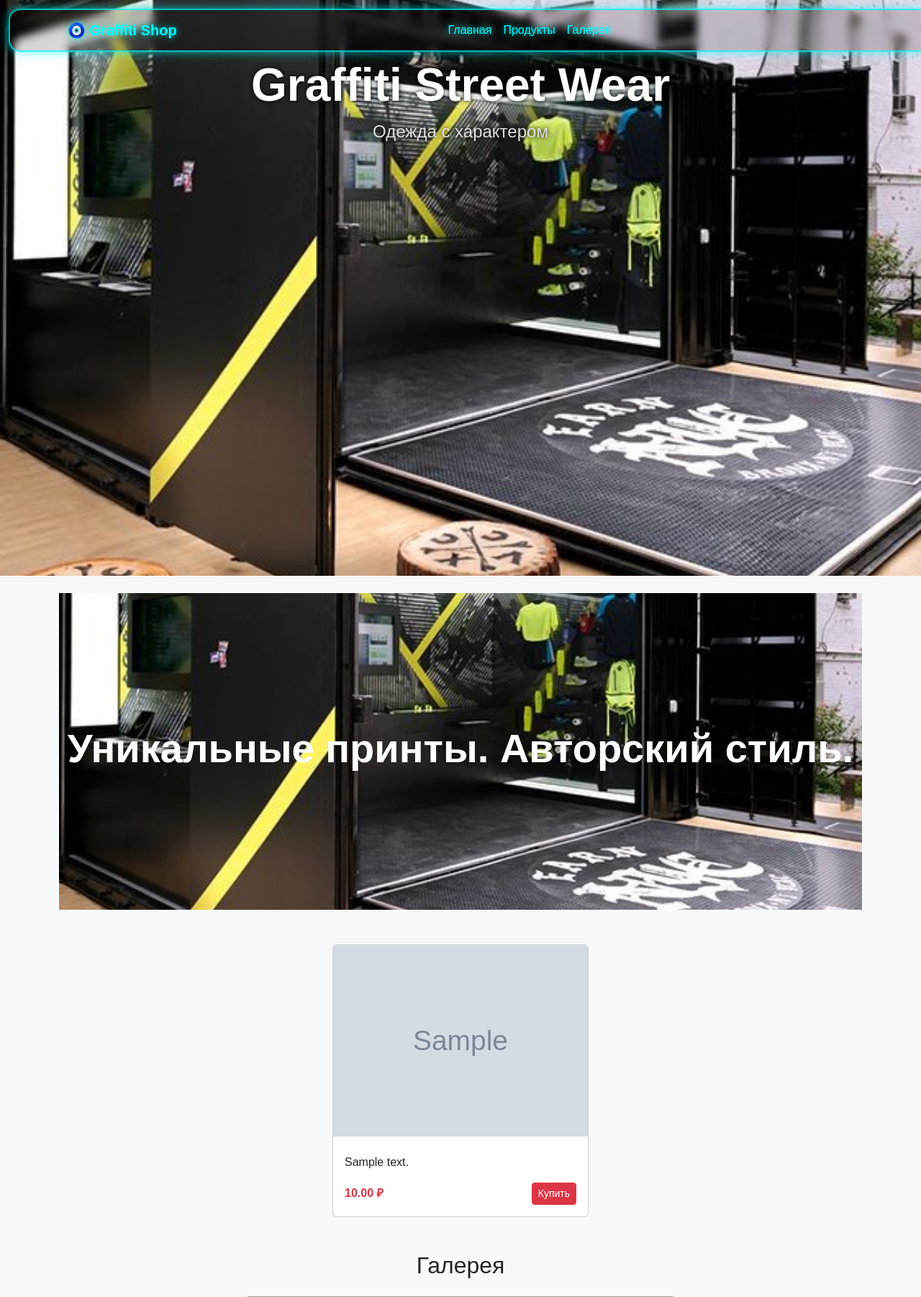
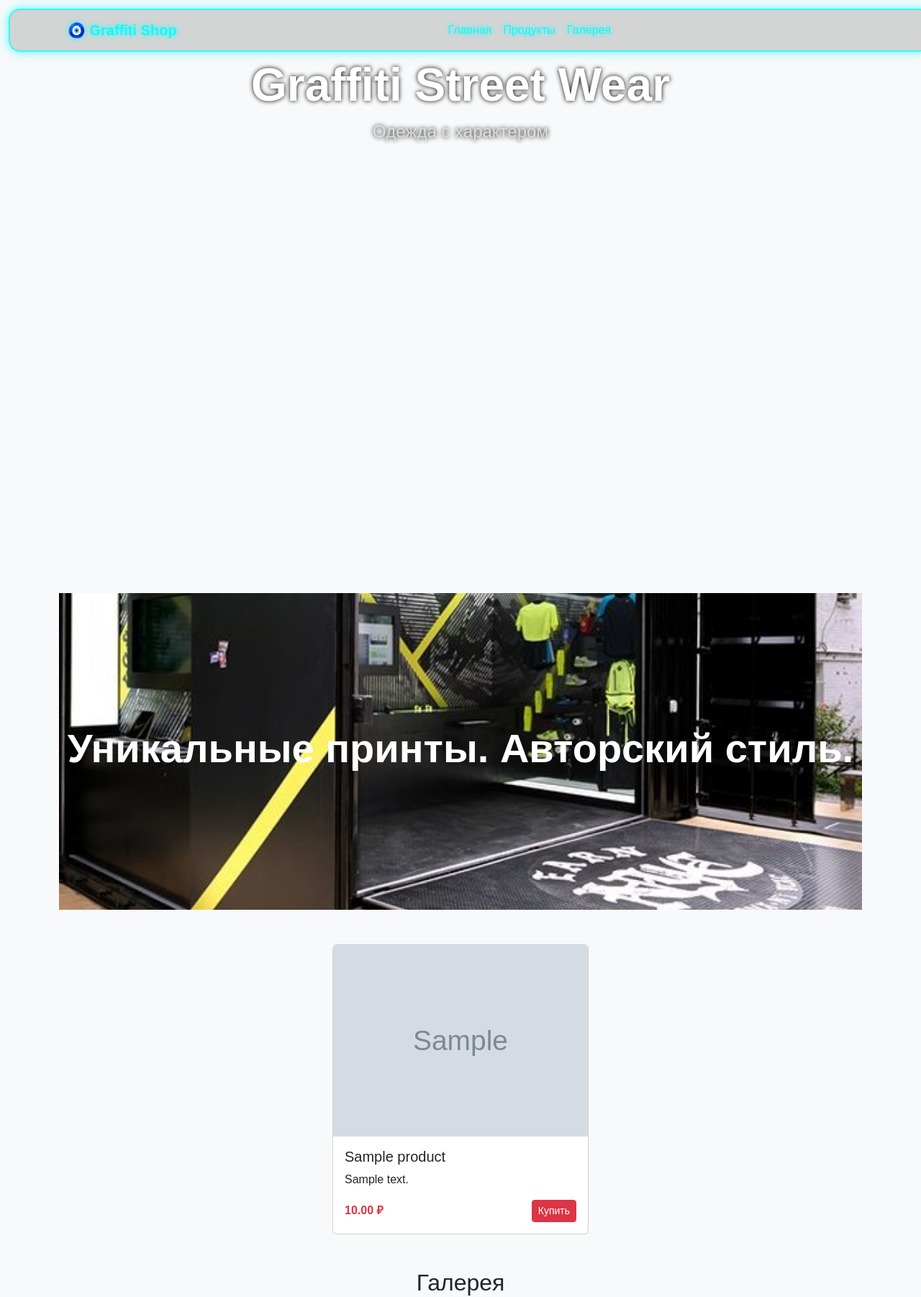
Before and after one commit to ernstsmith/myshop, a Django app: page / in a window 1280 px wide. Shown: the top 1802 px of the page at 72% size. Run offline with Django 5.2, Linux system fonts and the light colour scheme; tables that the repository leaves empty hold one stand-in row (values such as "Sample post"); grey boxes marked "Sample" are stand-in pictures; grey boxes are pictures that could not be loaded.

Commit message:
Update project structure and styles

```diff
--- a/shop/templates/shop/base.html
+++ b/shop/templates/shop/base.html
@@ -68,4 +68,3 @@
 
 </body>
 </html>
-~/.../templates/shop $
--- a/shop/templates/shop/home.html
+++ b/shop/templates/shop/home.html
@@ -1,29 +1,32 @@
 {% extends 'shop/base.html' %}
+{% load static %}
 
-{% load static %}
 {% block title %}Главная - Graffiti Shop{% endblock %}
 
 {% block content %}
 
 <!-- ====================== BANNER ====================== -->
-<section class="banner d-flex align-items-center justify-content-center text-white mb-5" style="min-height: 300px; background: url('{% static 'images/banner_001.jpg' %}') center/cover no-repeat;">
+<section class="banner d-flex align-items-center justify-content-center text-white mb-5"
+        style="min-height: 300px; background: url('{% static "images/banner_001.jpg" %}') center/cover no-repeat;">
     <h1 class="display-4 fw-bold text-center">Уникальные принты. Авторский стиль.</h1>
 </section>
 
-<!-- ====================== PRODUCTS 3×3 ====================== -->
+<!-- ====================== PRODUCTS ====================== -->
 <section id="products-section" class="mb-5">
     <div class="row g-4 justify-content-center">
         {% for product in products|slice:":3" %}
         <div class="col-12 col-md-4">
             <div class="card h-100">
                 {% if product.image %}
-                    <img src="{{ product.image.url }}" class="card-img-top" alt="{{ product.name }}">
+                    <img src="{{ product.image.url }}" class="card-img-top" alt="{{ product.title }}">
                 {% else %}
-                    <img src="{% static 'images/test-img.jpg' %}" class="card-img-top" alt="Товар">
+                    <img src="{% static 'images/test-img.jpg' %}" class="card-img-top">
                 {% endif %}
+
                 <div class="card-body d-flex flex-column">
-                    <h5 class="card-title">{{ product.name }}</h5>
+                    <h5 class="card-title">{{ product.title }}</h5>
                     <p class="card-text">{{ product.description|default:"Описание отсутствует" }}</p>
+
                     <div class="mt-auto d-flex justify-content-between align-items-center">
                         <span class="fw-bold text-danger">{{ product.price }} ₽</span>
                         <a href="#" class="btn btn-danger btn-sm">Купить</a>
@@ -43,28 +46,22 @@
         <div class="swiper-wrapper">
 
             <div class="swiper-slide">
-                <img src="{% static 'gallery/img1.jpg' %}" class="img-fluid rounded">
+                <img src="{% static 'gallery/image_for_galery_001.jpg' %}" class="img-fluid rounded">
             </div>
-
             <div class="swiper-slide">
-                <img src="{% static 'gallery/img2.jpg' %}" class="img-fluid rounded">
+                <img src="{% static 'gallery/image_for_galery_002.jpg' %}" class="img-fluid rounded">
             </div>
-
             <div class="swiper-slide">
-                <img src="{% static 'gallery/img3.jpg' %}" class="img-fluid rounded">
+                <img src="{% static 'gallery/image_for_galery_003.jpg' %}" class="img-fluid rounded">
             </div>
-
             <div class="swiper-slide">
-                <img src="{% static 'gallery/img4.jpg' %}" class="img-fluid rounded">
+                <img src="{% static 'gallery/image_for_galery_004.jpg' %}" class="img-fluid rounded">
             </div>
 
         </div>
 
-        <!-- Навигация -->
         <div class="swiper-button-next"></div>
         <div class="swiper-button-prev"></div>
-
-        <!-- Пагинация -->
         <div class="swiper-pagination"></div>
     </div>
 </section>
--- a/static/css/style.css
+++ b/static/css/style.css
@@ -28,7 +28,7 @@ header p {
     position: relative;
     width: 100%;
     height: 100vh;
-    background: url("/static/images/banner_001.jpg") center/cover no-repeat;
+    background: none;
     display: flex;
     flex-direction: column;
     justify-content: space-between;
```
